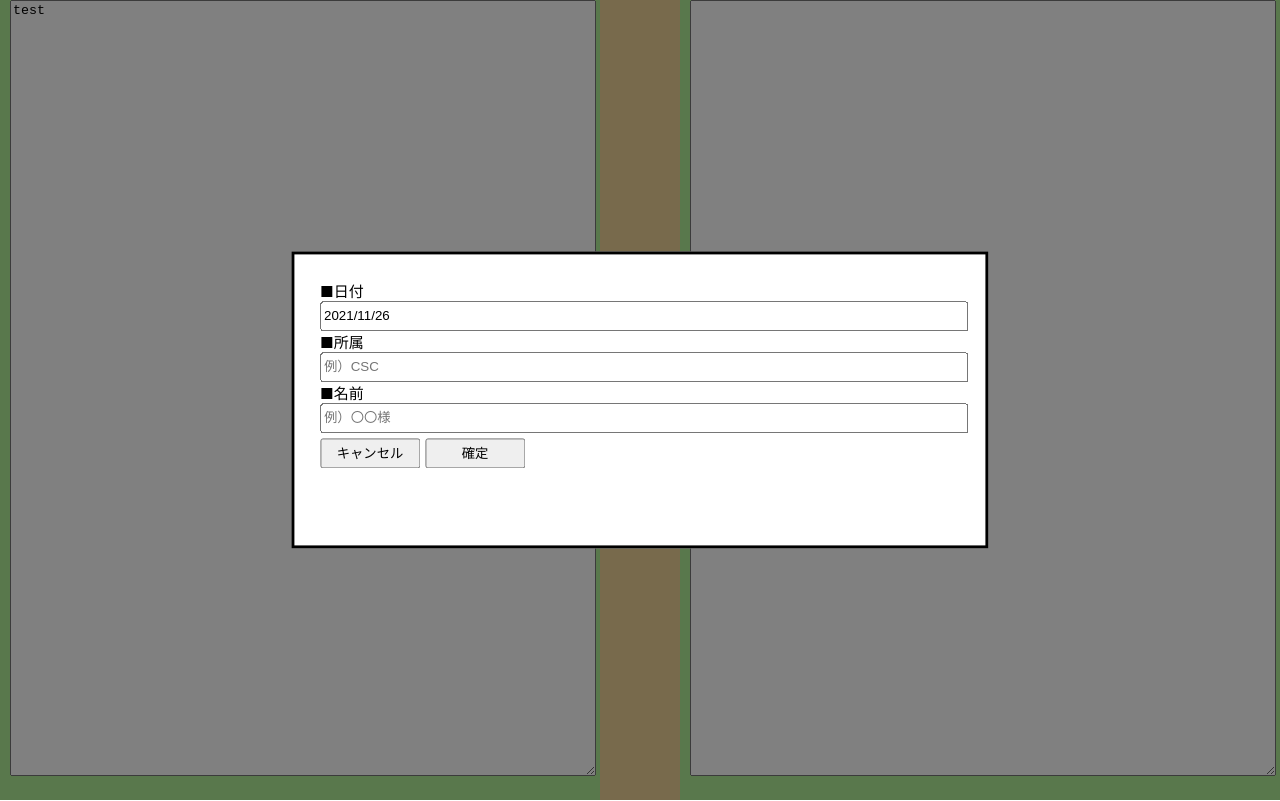
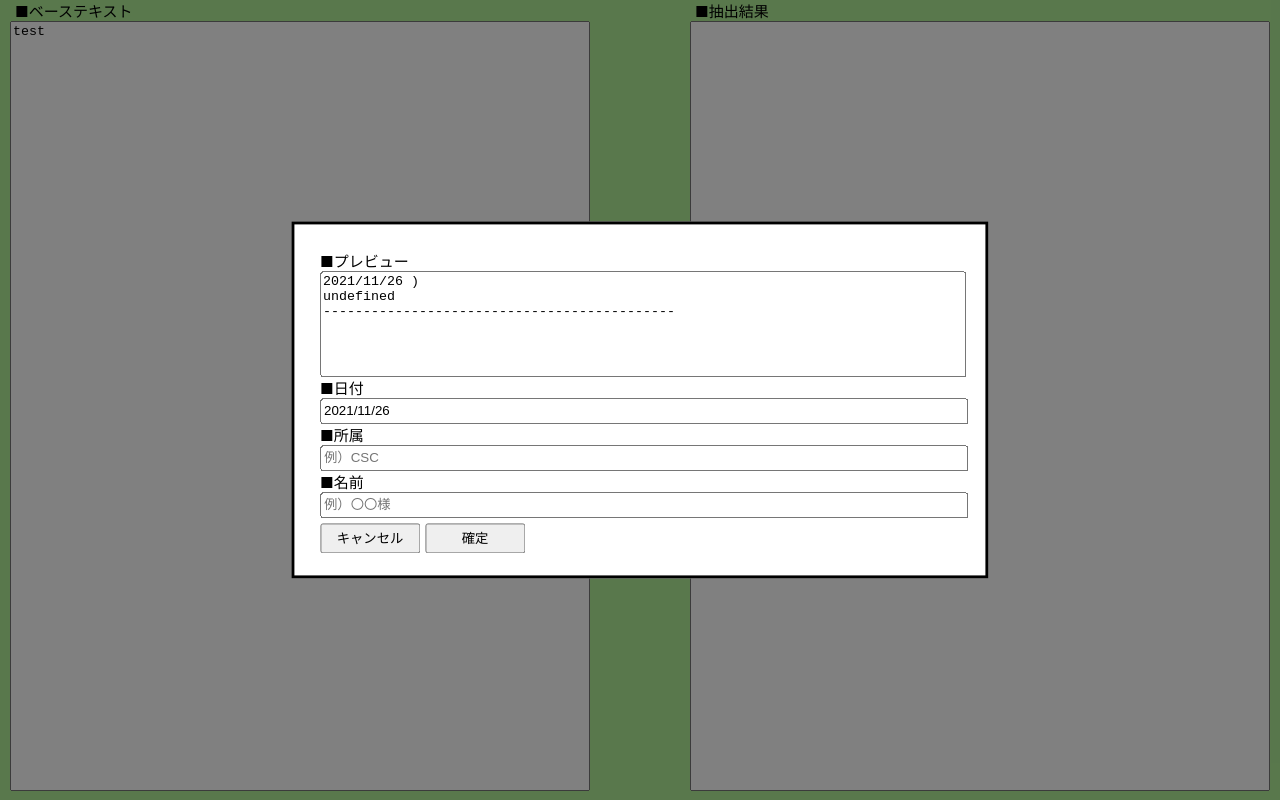
Before and after one commit to cyber-ikegami/projectTemplate_react, a React (Create React App) app: page / in a window 1280 px wide. Both pictures are taken after a click on the button "抽出". Built offline with nearby package versions, Linux system fonts and the light colour scheme.

Commit message:
進捗状況1208_01

```diff
--- a/src/App.tsx
+++ b/src/App.tsx
@@ -16,6 +16,7 @@ const App = ()=> {
   const [affiliation, setAffiliation] = useState<string>('');
   const [name, setName] = useState<string>('');
   const [showValue, setShowValue] = useState<string>('');
+  const [previewValue, setPreviewValue] = useState<string>('');
   const [dateHistoryList, setDateHistoryList] = useState<string[]>([]);
   const [affiliationHistoryList, setAffiliationHistoryList] = useState<string[]>([]);
   const [nameHistoryList, setNameHistoryList] = useState<string[]>([]);
@@ -50,20 +51,27 @@ const App = ()=> {
       <_Dialog isDisplay={isDialog}>
         <dialog>
           {/* テキストボックス */}
+          <span>■プレビュー</span>
+          <textarea readOnly value={previewValue} />
+
+          {/* テキストボックス */}
           <span>■日付</span>
           <input type="text" value={date} list="dateList" onChange={(e)=>{
+            setPreviewValue(date + ' ' + affiliation + ')' + name + '\n' + selectedValue + '\n--------------------------------------------\n');
             setDate(e.target.value);
           }}/>
            <datalist id="dateList">{dataHistoryJsxList}</datalist>
 
           <span>■所属</span>
           <input type="text" value={affiliation} placeholder="例）CSC" list="affiliationList" onChange={(e)=>{
+            setPreviewValue(date + ' ' + affiliation + ')' + name + '\n' + selectedValue + '\n--------------------------------------------\n');
             setAffiliation(e.target.value);
           }}/>
           <datalist id="affiliationList">{affiliationHistoryJsxList}</datalist>
 
           <span>■名前</span>
           <input type="text" value={name} placeholder="例）〇〇様" list="nameList" onChange={(e)=>{
+            setPreviewValue(date + ' ' + affiliation + ')' + name + '\n' + selectedValue + '\n--------------------------------------------\n');
             setName(e.target.value);
           }}/>
           <datalist id="nameList">{nameHistoryJsxList}</datalist>
@@ -108,6 +116,7 @@ const App = ()=> {
       {/* 左エリア */}
       <_Form>
         {/* 入力テキストエリア */}
+        <span>　■ベーステキスト</span>
         <textarea value={value} onChange={(e)=>{
           setValue(e.target.value);
         }} />
@@ -119,6 +128,7 @@ const App = ()=> {
         <button onClick={()=>{
           setDialog(true);
           setSelectedValue(window.getSelection()?.toString());
+          setPreviewValue(date + ' ' + affiliation + ')' + name + '\n' + selectedValue + '\n--------------------------------------------\n');
           // alert(dateHistoryList.length);
         }}>抽出</button>
 
@@ -131,6 +141,7 @@ const App = ()=> {
       {/* 右エリア */}
       <_Form>
         {/* 出力結果テキストエリア  */}
+        <span>　■抽出結果</span>
         <textarea value={showValue}/>
       </_Form>
     </>
@@ -152,15 +163,20 @@ const _Form = styled.div`
   width: calc(50% - 40px);
   height: 100%;
   & textarea {
+    resize:none;
     margin-left: 10px;
     margin-bottom: 10px;
     width: calc(100% - 20px);
     height: calc(100% - 30px);
+    box-sizing: border-box;
+  }
+  & span {
+    font-size: 15px;
   }
 `;
 
 const _Buttons = styled.div`
-  background-color: #eed297;
+  background-color: #b0ee97;
   display: inline-block;
   vertical-align: top;
   width: 80px;
@@ -184,7 +200,6 @@ const _Dialog = styled.div<{
   top: 0;
   left: 0;
   z-index: 10;
-  //text-align: right;
   & span {
     font-size: 15px;
   }
@@ -192,15 +207,20 @@ const _Dialog = styled.div<{
     background-color: white;
     display: inline-block;
     width: 50%;
-    height: 30%;
+    height: 300px;
     top: 50%;
     left: 50%;
     padding: 2%;
     transform: translate(-50%,-50%);
   }
+  & textarea {
+    resize:none;
+    width: 100%;
+    height: 100px;
+  }
   & input {
     width: 100%;
-    height: 10%;
+    height: 20px;
   }
   & button {
     width: 100px;
@@ -209,4 +229,5 @@ const _Dialog = styled.div<{
     margin-right: 5px;
     bottom: 10px;
   }
+
 `;
```
